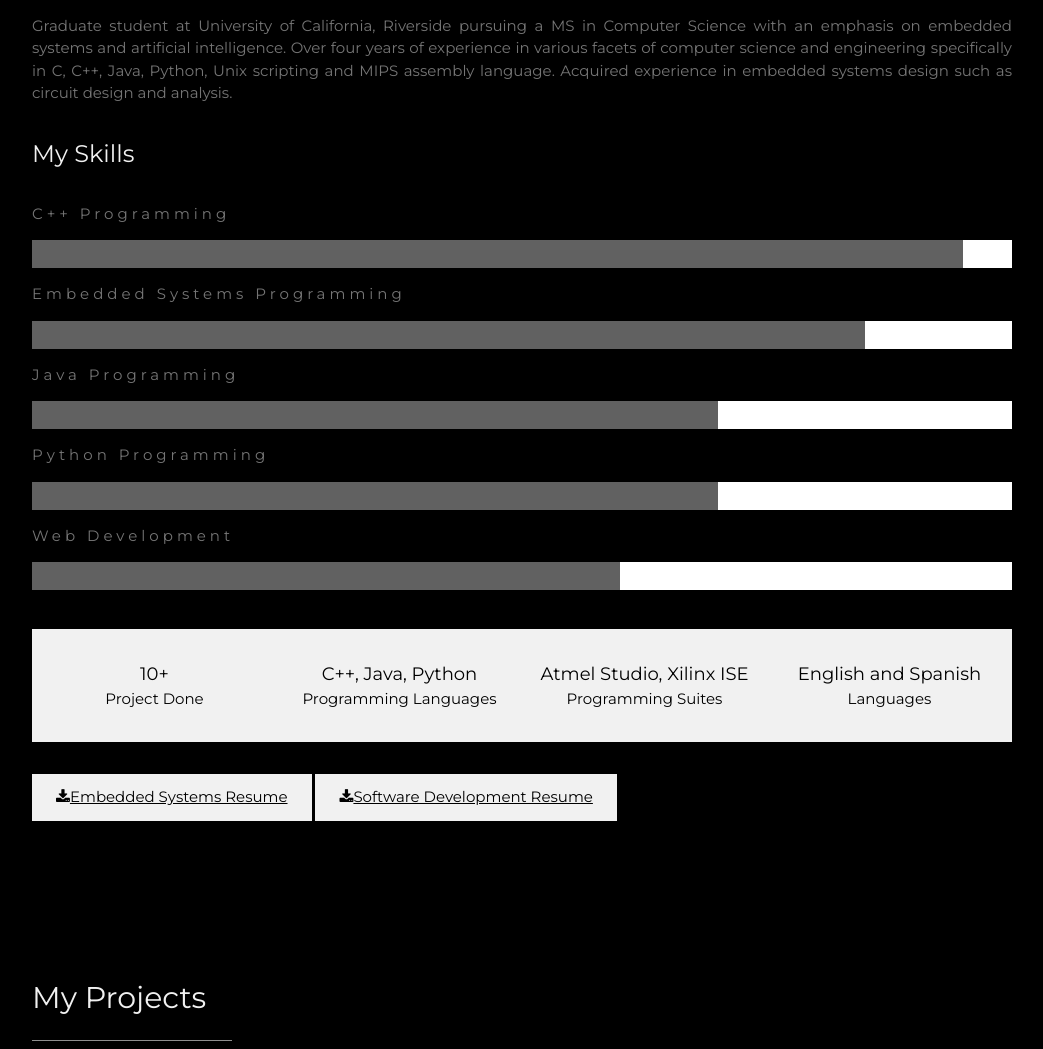
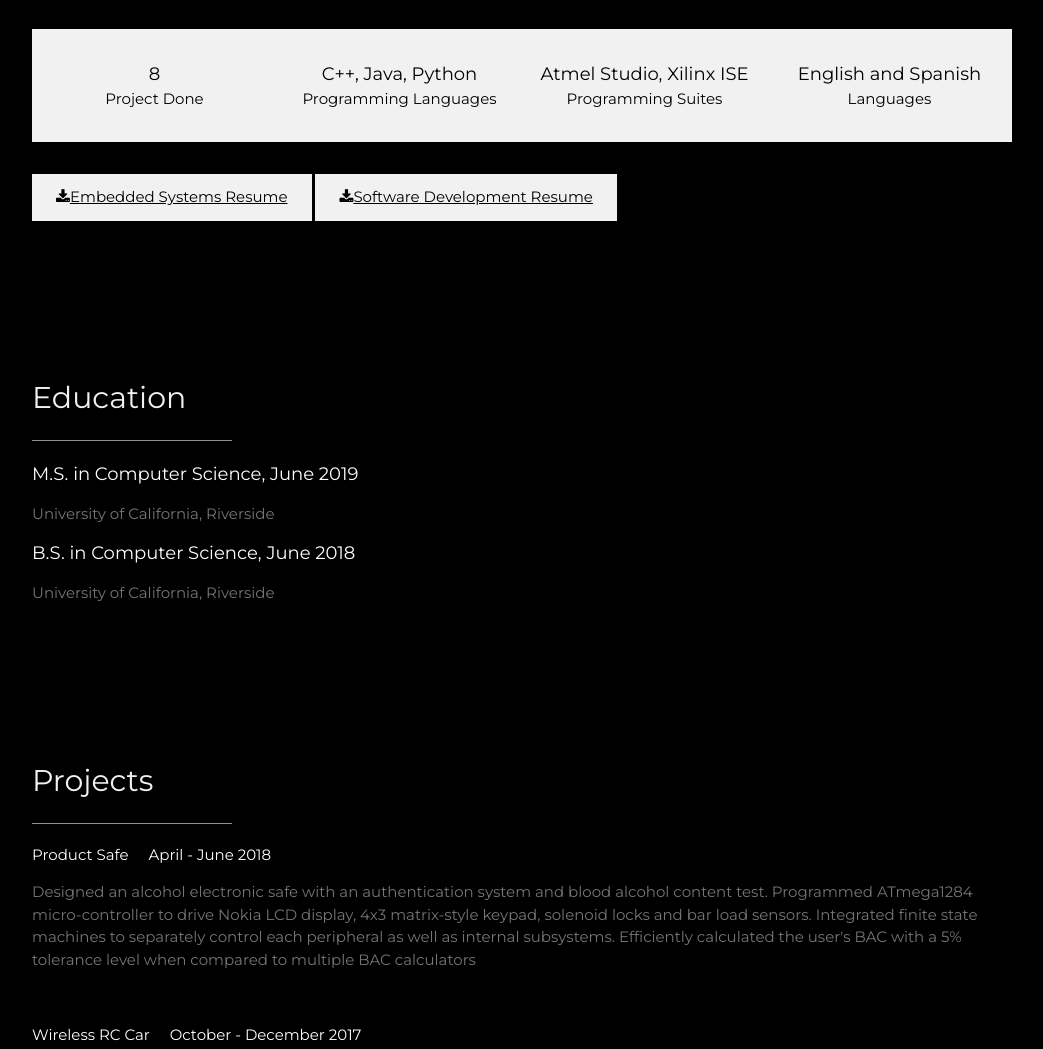
Before and after one commit to pauljrodriguezcs/public_html, a plain HTML site: page index.html in a window 1280 px wide. Shown: the part 980-2029 px from the top of the page, without its empty margins (178-1221 px from the left). Drawn offline with nearby package versions, Linux system fonts and the light colour scheme.

Commit message:
needs proofreading

```diff
--- a/index.html
+++ b/index.html
@@ -30,6 +30,10 @@ body, h1,h2,h3,h4,h5,h6 {font-family: "Montserrat", sans-serif}
     <i class="fa fa-user w3-xxlarge"></i>
     <p>ABOUT</p>
   </a>
+  <a href="#education" class="w3-bar-item w3-button w3-padding-large w3-hover-black">
+    <i class="fa fa-graduation-cap w3-xxlarge"></i>
+    <p>EDUCATION</p>
+  </a>
   <a href="#projects" class="w3-bar-item w3-button w3-padding-large w3-hover-black">
     <i class="fa fa-code w3-xxlarge"></i>
     <p>PROJECTS</p>
@@ -45,7 +49,8 @@ body, h1,h2,h3,h4,h5,h6 {font-family: "Montserrat", sans-serif}
   <div class="w3-bar w3-black w3-opacity w3-hover-opacity-off w3-center w3-small">
     <a href="#" class="w3-bar-item w3-button" style="width:25% !important">HOME</a>
     <a href="#about" class="w3-bar-item w3-button" style="width:25% !important">ABOUT</a>
-    <a href="#photos" class="w3-bar-item w3-button" style="width:25% !important">PHOTOS</a>
+    <a href="#education" class="w3-bar-item w3-button" style="width:25% !important">EDUCATION</a>
+    <a href="#projects" class="w3-bar-item w3-button" style="width:25% !important">PROJECTS</a>
     <a href="#contact" class="w3-bar-item w3-button" style="width:25% !important">CONTACT</a>
   </div>
 </div>
@@ -56,7 +61,7 @@ body, h1,h2,h3,h4,h5,h6 {font-family: "Montserrat", sans-serif}
   <header class="w3-container w3-padding-32 w3-center w3-black" id="home">
     <h1 class="w3-jumbo">Paul Rodriguez</h1>
     <p>Graduate Student in Computer Science</p>
-    <img src="dt.jpg" alt="test" class="w3-image" width="600" height="600">
+    <!--<img src="dt.jpg" alt="test" class="w3-image" width="600" height="600">-->
   </header>
 
 
@@ -69,7 +74,7 @@ body, h1,h2,h3,h4,h5,h6 {font-family: "Montserrat", sans-serif}
      various facets of computer science and engineering specifically in C, C++, Java, Python, Unix
       scripting and MIPS assembly language. Acquired experience in embedded systems design such as circuit design and analysis.
     </p>
-    <h3 class="w3-padding-16 w3-text-light-grey">My Skills</h3>
+    <h3 class="w3-padding-16 w3-text-light-grey">Skills</h3>
     <p class="w3-wide">C++ Programming</p>
     <div class="w3-white">
       <div class="w3-dark-grey" style="height:28px;width:95%"></div>
@@ -93,7 +98,7 @@ body, h1,h2,h3,h4,h5,h6 {font-family: "Montserrat", sans-serif}
 
     <div class="w3-row w3-center w3-padding-16 w3-section w3-light-grey">
       <div class="w3-quarter w3-section">
-        <span class="w3-large">10+</span><br>
+        <span class="w3-large">8</span><br>
         Project Done
       </div>
       <div class="w3-quarter w3-section">
@@ -111,11 +116,11 @@ body, h1,h2,h3,h4,h5,h6 {font-family: "Montserrat", sans-serif}
     </div>
 
     <button class="w3-button w3-light-grey w3-padding-large w3-section">
-      <i class="fa fa-download"></i><a href="PaulRodriguez(EmbeddedSystem)Resume.pdf" download="PaulRodriguezResume.pdf" target="_blank">Embedded Systems Resume</a>
+      <i class="fa fa-download"></i><a href="PaulRodriguez(EmbeddedSystem)Resume.pdf" download="PaulRodriguez(EmbeddedSystems)Resume.pdf" target="_blank">Embedded Systems Resume</a>
     </button>
 
     <button class="w3-button w3-light-grey w3-padding-large w3-section">
-      <i class="fa fa-download"></i><a href="PaulRodriguez(EmbeddedSystem)Resume.pdf" download="PaulRodriguezResume.pdf" target="_blank">Software Development Resume</a>
+      <i class="fa fa-download"></i><a href="PaulRodriguez(SoftwareDev)Resume.pdf" download="PaulRodriguez(SoftwareDev)Resume.pdf" target="_blank">Software Development Resume</a>
     </button>
 
 
@@ -174,9 +179,25 @@ body, h1,h2,h3,h4,h5,h6 {font-family: "Montserrat", sans-serif}
   <!-- End About Section -->
   </div>
 
+  <!-- Education Section -->
+  <div class="w3-padding-64 w3-content" id="education">
+    <h2 class="w3-text-light-grey">Education</h2>
+    <hr style="width:200px" class="w3-opacity">
+
+    <p><span class="w3-large w3-margin-right">M.S. in Computer Science, June 2019</span></p>
+    <h2 class="w3-medium w3-text-grey">
+    <p>University of California, Riverside</p></h2>
+
+    <p><span class="w3-large w3-margin-right">B.S. in Computer Science, June 2018</span></p>
+    <h2 class="w3-medium w3-text-grey">
+    <p>University of California, Riverside</p></h2>
+
+  <!-- End Education Section -->
+  </div>
+
   <!-- Portfolio Section -->
   <div class="w3-padding-64 w3-content" id="projects">
-    <h2 class="w3-text-light-grey">My Projects</h2>
+    <h2 class="w3-text-light-grey">Projects</h2>
     <hr style="width:200px" class="w3-opacity">
 
     <p><span class="w3-medium w3-margin-right">Product Safe</span> April - June 2018</p>
@@ -259,8 +280,8 @@ body, h1,h2,h3,h4,h5,h6 {font-family: "Montserrat", sans-serif}
 
     <div class="w3-section">
       <p><i class="fa fa-map-marker fa-fw w3-text-white w3-xxlarge w3-margin-right"></i> Greater Los Angeles, CA</p>
-      <!--<p><i class="fa fa-phone fa-fw w3-text-white w3-xxlarge w3-margin-right"></i> Phone: +420 151515</p>-->
-      <p><i class="fa fa-envelope fa-fw w3-text-white w3-xxlarge w3-margin-right"> </i> Email: prodr010@ucr.edu</p>
+      <p><i class="fa fa-phone fa-fw w3-text-white w3-xxlarge w3-margin-right"></i> Phone: (909) 548 1454</p>
+      <p><i class="fa fa-envelope fa-fw w3-text-white w3-xxlarge w3-margin-right"> </i> Email: paulrodriguez90@yahoo.com</p>
     </div><br>
     <!--
     <p>Lets get in touch. Send me a message:</p>
@@ -282,7 +303,7 @@ body, h1,h2,h3,h4,h5,h6 {font-family: "Montserrat", sans-serif}
 
     <!-- Footer -->
   <footer class="w3-content w3-padding-64 w3-text-grey w3-xlarge">
-
+	<a href="mailto:paulrodriguez90@yahoo.com"><i class="fa fa-envelope w3-hover-opacity"></i></a>
     <a href="https://www.github.com/paulrodriguez90/" target="_blank"><i class="fa fa-github w3-hover-opacity"></i></a>
     <a href="https://www.linkedin.com/in/paulrodriguez90/" target="_blank"><i class="fa fa-linkedin w3-hover-opacity"></i></a>
     <p class="w3-medium">Powered by <a href="https://www.w3schools.com/w3css/default.asp" target="_blank" class="w3-hover-text-green">w3.css</a></p>
```
